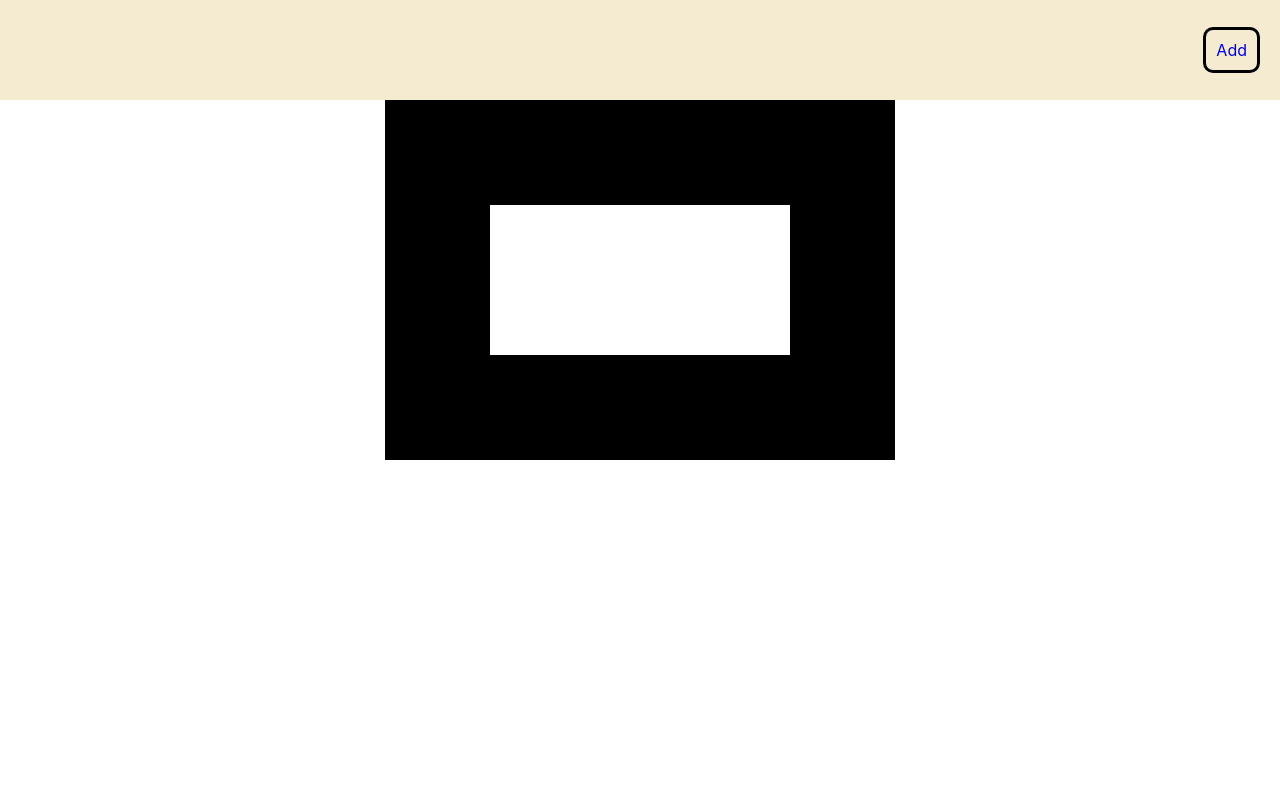
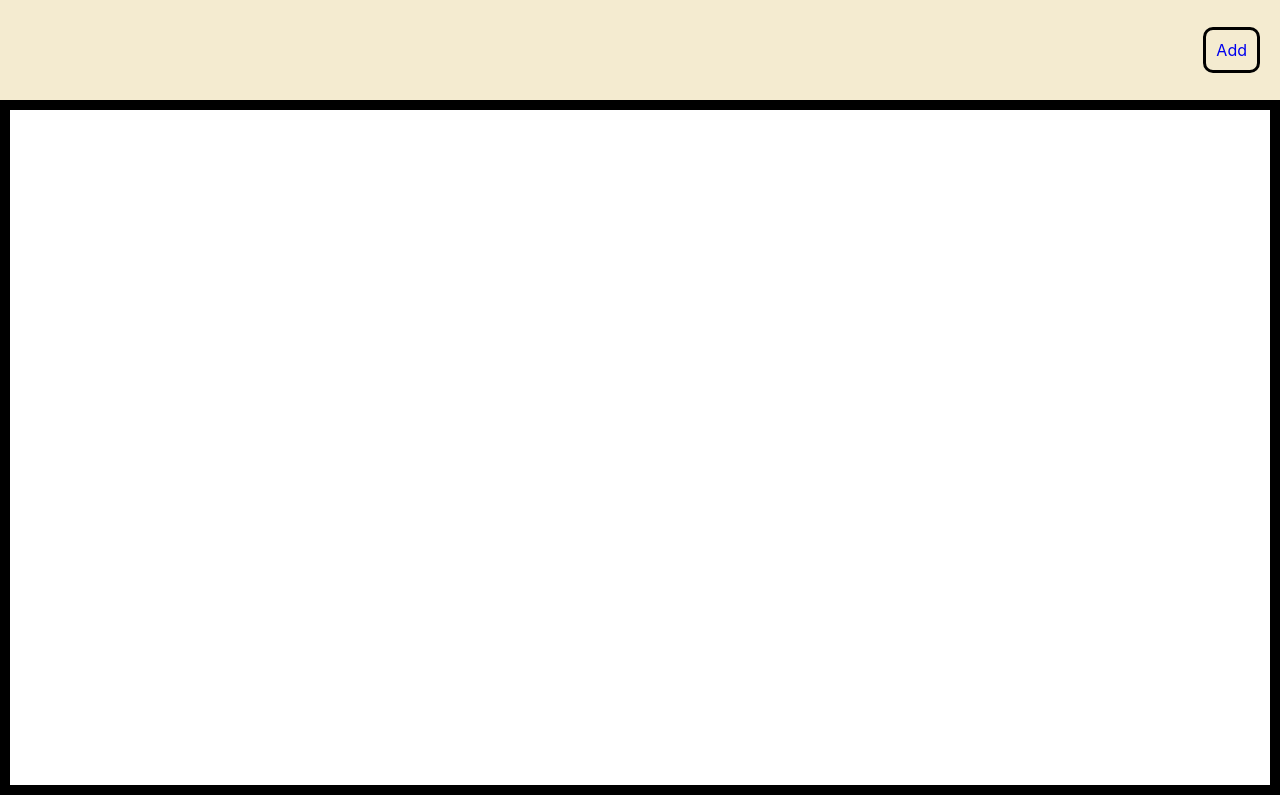
Before and after one commit to 87prashant/MindChart, a React (Create React App) app in the folder packages/client/: page / in a window 1280 px wide. Built offline with nearby package versions, Linux system fonts and the light colour scheme.

Commit message:
style canvas

```diff
--- a/packages/client/src/components/canvas.tsx
+++ b/packages/client/src/components/canvas.tsx
@@ -1,10 +1,13 @@
 import React from "react";
 import styled from "@emotion/styled";
 
+const StyledWrapper = styled("canvas")({
+  border: "10px solid black",
+  width: 'calc(100% - 20px)',
+  height: 'calc(100vh - 125px)'
+})
+
 const Canvas = () => {
-  const StyledWrapper = styled("canvas")({
-    border: "105px solid black",
-  });
   return <StyledWrapper />;
 };
 
--- a/packages/client/src/index.css
+++ b/packages/client/src/index.css
@@ -1,13 +1,14 @@
 body {
   margin: 0;
-  font-family: -apple-system, BlinkMacSystemFont, 'Segoe UI', 'Roboto', 'Oxygen',
-    'Ubuntu', 'Cantarell', 'Fira Sans', 'Droid Sans', 'Helvetica Neue',
+  box-sizing: border-box;
+  font-family: -apple-system, BlinkMacSystemFont, "Segoe UI", "Roboto", "Oxygen",
+    "Ubuntu", "Cantarell", "Fira Sans", "Droid Sans", "Helvetica Neue",
     sans-serif;
   -webkit-font-smoothing: antialiased;
   -moz-osx-font-smoothing: grayscale;
 }
 
 code {
-  font-family: source-code-pro, Menlo, Monaco, Consolas, 'Courier New',
+  font-family: source-code-pro, Menlo, Monaco, Consolas, "Courier New",
     monospace;
 }
```
